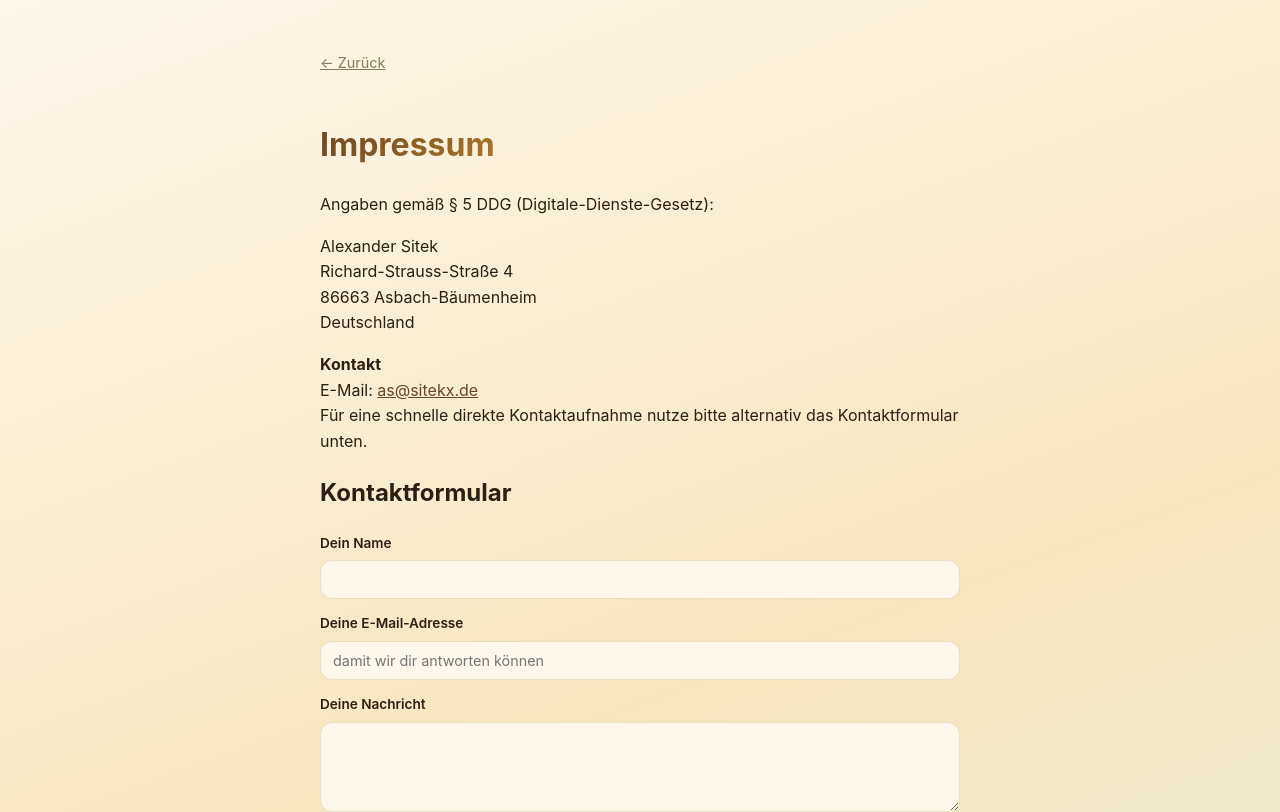
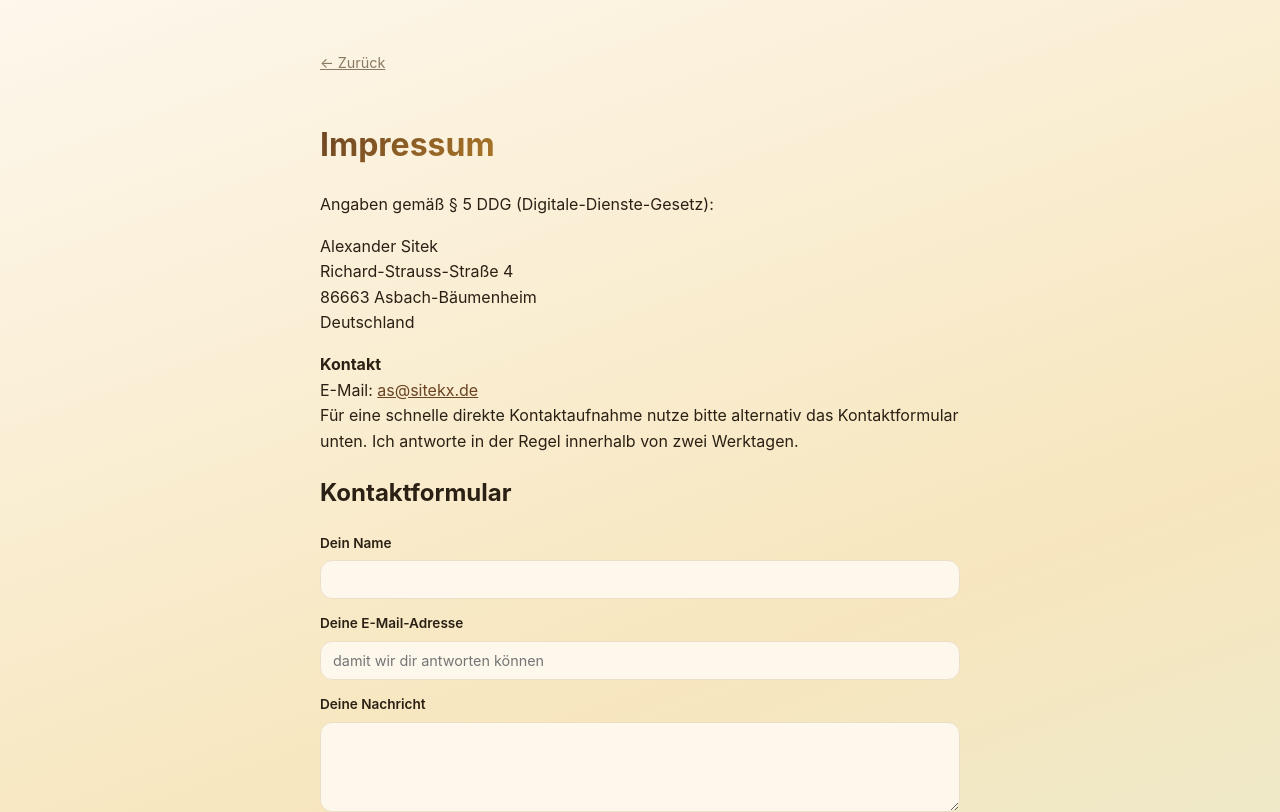
Before and after one commit to SitekX1/pixldrop, a Next.js app: page /impressum in a window 1280 px wide. Shown: the top 812 px of the page. Built offline with nearby package versions, Linux system fonts and the light colour scheme.

Commit message:
Impressum: Reaktionszeit zwei Werktage
Co-Authored-By: Claude Sonnet 5.5 <noreply@anthropic.com>
Claude-Session: https://claude.ai/code/session_01NrH9dGZGs97rj3EW7q6tPZ

```diff
--- a/app/impressum/page.tsx
+++ b/app/impressum/page.tsx
@@ -29,7 +29,8 @@ export default function Impressum() {
         E-Mail: <a href="mailto:as@sitekx.de">as@sitekx.de</a>
         <br />
         Für eine schnelle direkte Kontaktaufnahme nutze bitte alternativ das
-        Kontaktformular unten.
+        Kontaktformular unten. Ich antworte in der Regel innerhalb von zwei
+        Werktagen.
       </p>
 
       <h2>Kontaktformular</h2>
```
